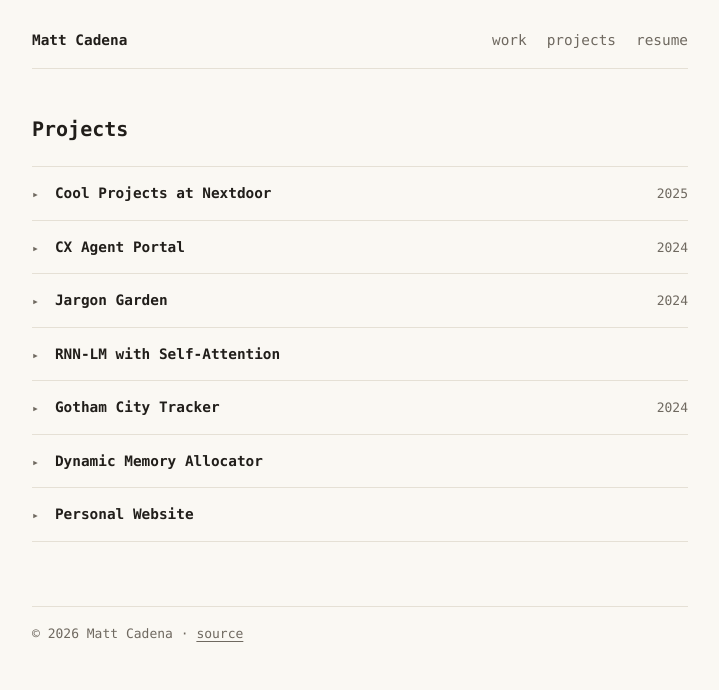
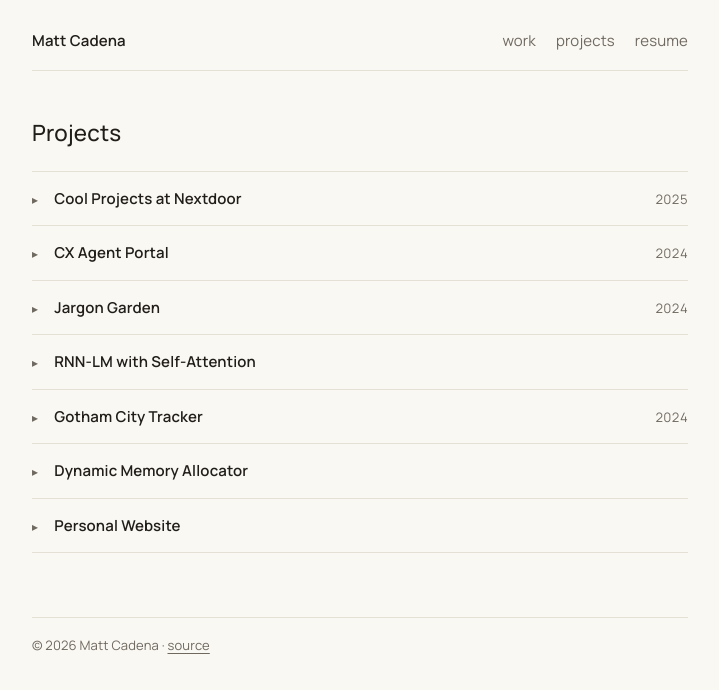
Before and after one commit to matthewcadena/me, an Astro site: page /projects in a window 1280 px wide. Shown: the whole page, without its empty margins (280-999 px from the left). Built offline with nearby package versions, Linux system fonts and the light colour scheme; Astro itself is replaced by a stand-in of ours.

Commit message:
Update text to Sans-serif font

```diff
--- a/package.json
+++ b/package.json
@@ -9,7 +9,8 @@
     "preview": "astro preview"
   },
   "dependencies": {
-    "@fontsource-variable/geist-mono": "^5.2.8",
+    "@fontsource-variable/hanken-grotesk": "^5.2.8",
+    "@fontsource-variable/manrope": "^5.2.8",
     "astro": "^5.17.0"
   }
 }
--- a/src/layouts/Base.astro
+++ b/src/layouts/Base.astro
@@ -1,5 +1,5 @@
 ---
-import "@fontsource-variable/geist-mono";
+import "@fontsource-variable/manrope";
 import "../styles/global.css";
 
 interface Props {
--- a/src/styles/global.css
+++ b/src/styles/global.css
@@ -29,8 +29,9 @@ html {
 body {
   background: var(--bg);
   color: var(--ink);
-  font-family: "Geist Mono Variable", ui-monospace, "SF Mono", Menlo, monospace;
-  font-size: 0.9rem;
+  font-family: "Manrope", "Helvetica Neue", Arial, sans-serif;
+  font-size: 0.9375rem;
+  letter-spacing: 0.01em;
   line-height: 1.7;
   max-width: 44rem;
   margin: 0 auto;
@@ -51,15 +52,15 @@ a:hover {
 }
 
 h1 {
-  font-size: 1.25rem;
-  font-weight: 600;
+  font-size: 1.4rem;
+  font-weight: 450;
   line-height: 1.25;
   margin-bottom: 1.5rem;
 }
 
 h2 {
-  font-size: 0.9rem;
-  font-weight: 600;
+  font-size: 0.9375rem;
+  font-weight: 550;
   line-height: 1.5;
 }
 
@@ -82,7 +83,7 @@ img {
 }
 
 .masthead-name {
-  font-weight: 600;
+  font-weight: 550;
   color: var(--ink);
   text-decoration: none;
 }
@@ -234,7 +235,7 @@ img {
 }
 
 .project-title {
-  font-weight: 600;
+  font-weight: 550;
   transition: color 150ms ease;
 }
 
```
Also changed, not shown: README.md, public/images/website-landing.png, 1 other file.
